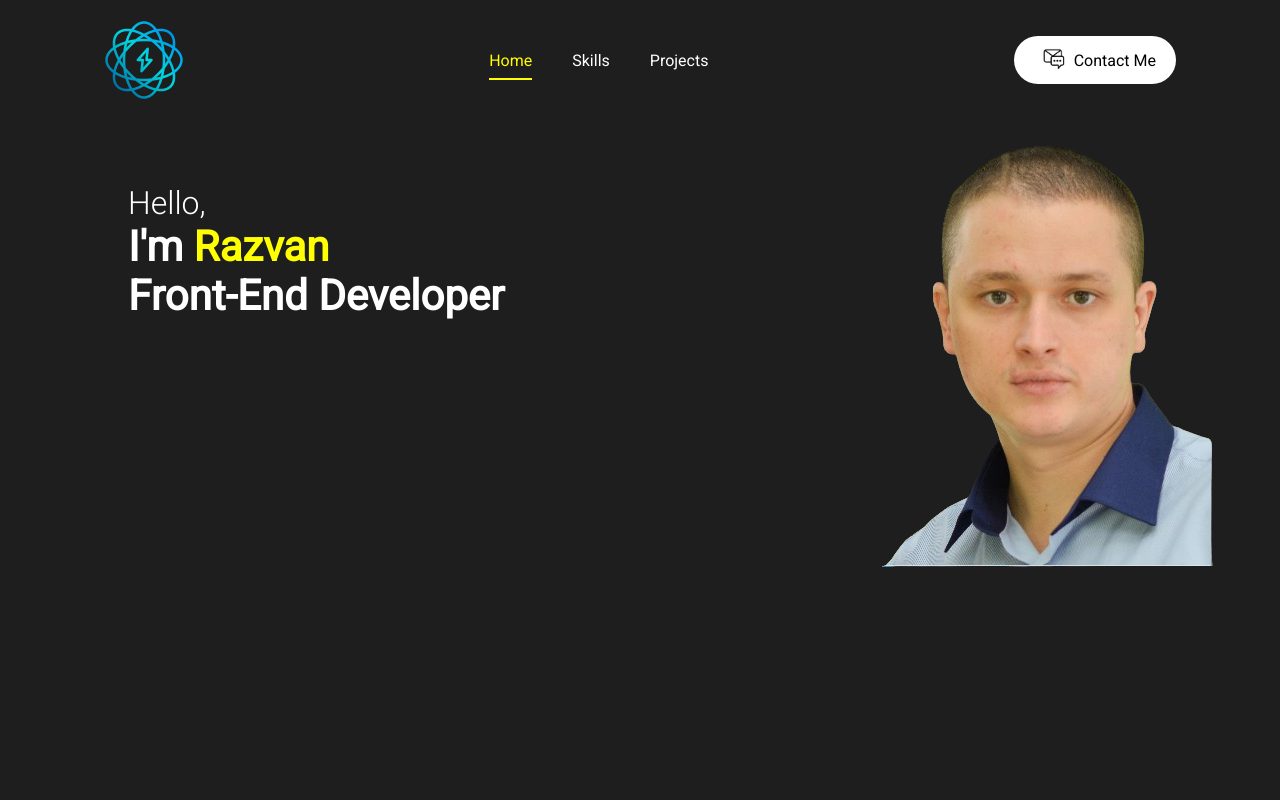
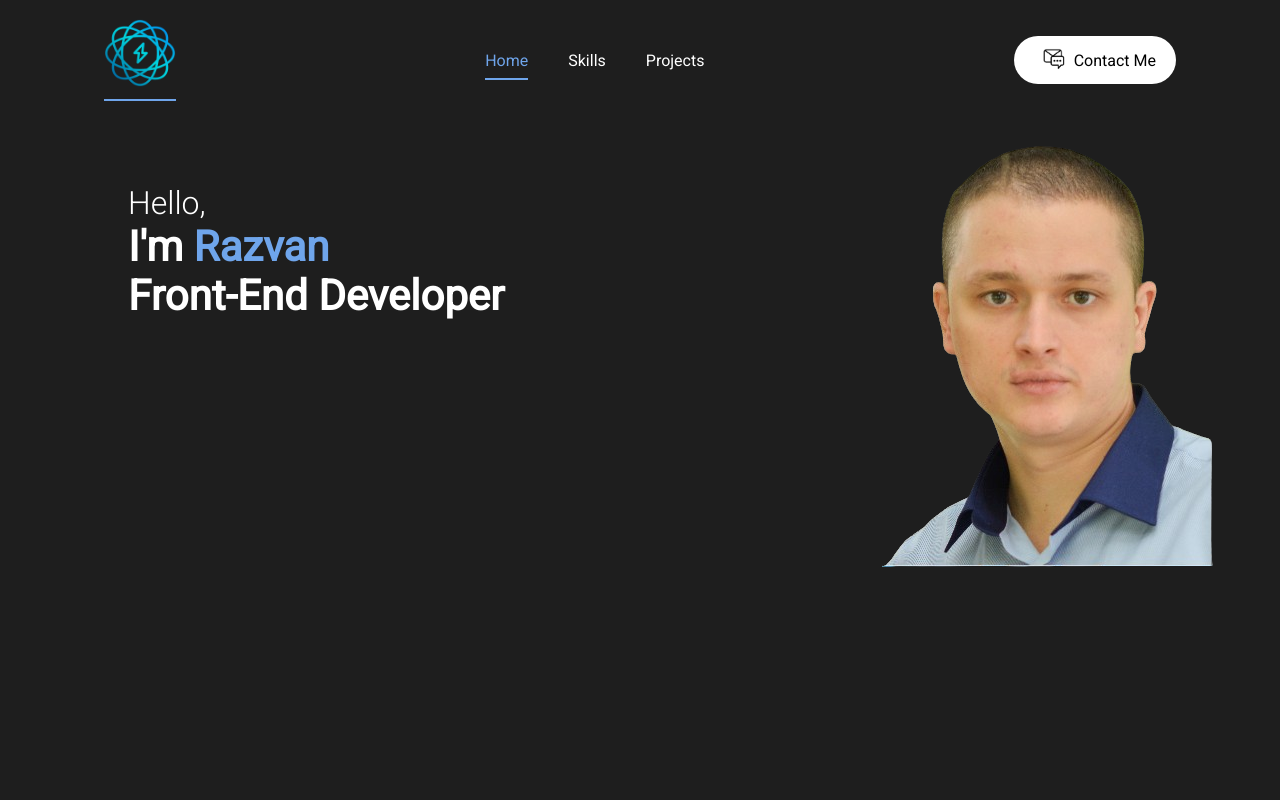
Before and after one commit to ideatag/portfolio-website, a React (Create React App) app: page / in a window 1280 px wide. Shown: the top 800 px of the page. Built offline with nearby package versions, Linux system fonts and the light colour scheme.

Commit message:
changed Navbar

```diff
--- a/src/components/Contact/contact.css
+++ b/src/components/Contact/contact.css
@@ -48,6 +48,7 @@
     border-radius: 12px;
     margin: 36px;
     padding: 12px 54px;
+    cursor: pointer;
 }
 
 .links {
--- a/src/components/Intro/intro.css
+++ b/src/components/Intro/intro.css
@@ -33,7 +33,7 @@
 }
 
 .intro-name {
-    color: yellow;
+    color: #6fa5eb;
 }
 
 @media (min-width: 880px) {
--- a/src/components/NavBar/navbar.css
+++ b/src/components/NavBar/navbar.css
@@ -13,21 +13,23 @@
     z-index: 3;
 }
 
-.logo {
-    object-fit: cover;
-    height: 80px;
-    width: 80px;
-}
-
 .desktopMenuListItem {
     margin: 20px;
     cursor: pointer;
 }
 
+.logo {
+    cursor: pointer;
+}
+
+.desktopMenuBtn {
+    cursor: pointer;
+}
+
 .desktopMenuListItem:hover {
-    color: yellow;
+    color: #6fa5eb;
     padding-bottom: 8px;
-    border-bottom: 2px solid yellow;
+    border-bottom: 2px solid #6fa5eb;
 }
 
 .desktopMenuBtn {
@@ -51,9 +53,9 @@
 }
 
 .active {
-    color: yellow;
+    color: #6fa5eb;
     padding-bottom: 8px;
-    border-bottom: 2px solid yellow;
+    border-bottom: 2px solid #6fa5eb;
 }
 
 .navMenu {
--- a/src/components/NavBar/navbar.js
+++ b/src/components/NavBar/navbar.js
@@ -9,7 +9,16 @@ const Navbar = () => {
   const [showMenu, setShowMenu] = useState(false);
   return (
     <nav className="navbar">
-      <img src={logo} alt="logo" className="logo" />
+      <Link
+        to="intro"
+        spy={true}
+        smooth={true}
+        offset={-200}
+        duration={500}
+        className="logo"
+      >
+        <img src={logo} width={72} height={68} alt="Logo" />
+      </Link>
       <div className="desktopMenu">
         <Link
           activeClass="active"
```
Also changed, not shown: src/assets/menu.png.
